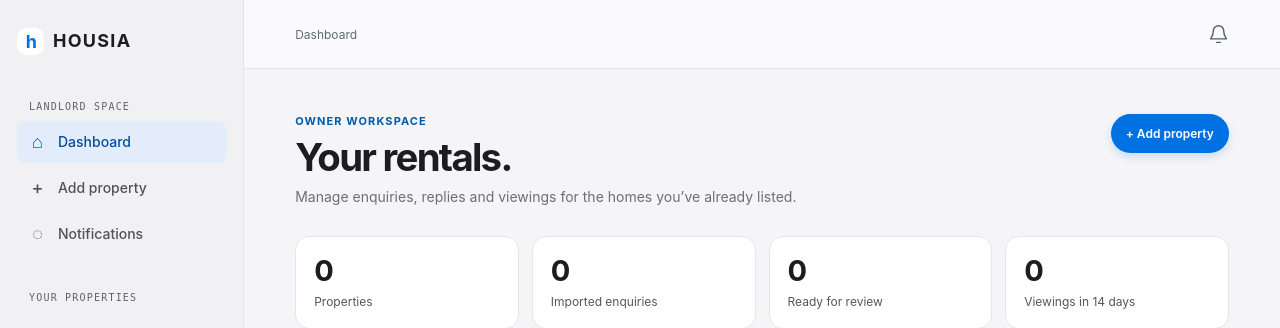
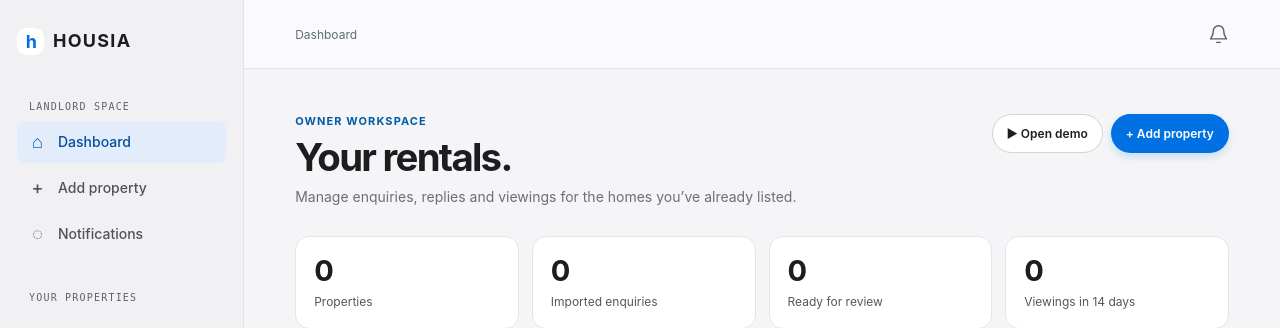
Before and after one commit to anasmidoul/project-hack, a Flask app: page / in a window 1280 px wide. Shown: the top 328 px of the page. Run offline with Flask 3, Linux system fonts and the light colour scheme; data that the repository does not hold is empty.

Commit message:
Dashboard: add an Open demo button

```diff
--- a/housia/templates/dashboard.html
+++ b/housia/templates/dashboard.html
@@ -4,7 +4,7 @@
 {% block content %}
 <section class="page-heading workspace-heading">
   <div><div class="eyebrow">Owner workspace</div><h1>Your rentals.</h1><p>Manage enquiries, replies and viewings for the homes you’ve already listed.</p></div>
-  <a class="button button--primary" href="/properties/new">+ Add property</a>
+  <div class="inline-actions"><a class="button button--secondary" href="/demo">▶ Open demo</a><a class="button button--primary" href="/properties/new">+ Add property</a></div>
 </section>
 {% set totals = namespace(enquiries=0, review=0) %}
 {% for prop in properties %}{% set totals.enquiries = totals.enquiries + prop.enquiries %}{% set totals.review = totals.review + prop.to_review %}{% endfor %}
```
Also changed, not shown: tests/test_app.py (+5 -0 lines).
